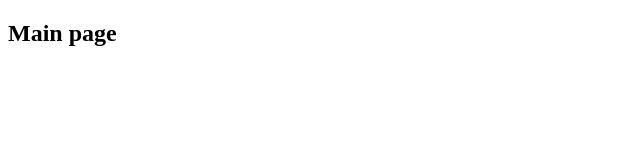
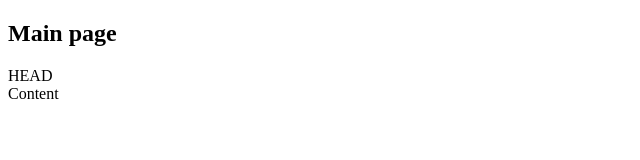
Before and after one commit to wonhye7/MyGitApp, a plain HTML site: page index.html in a window 1280 px wide. Shown: the whole page, without its empty margins (0-640 px from the left). Drawn offline with Linux system fonts and the light colour scheme.

Commit message:
index.html에 HEAD와 Content 영역의 DIV 태그 추가

```diff
--- a/index.html
+++ b/index.html
@@ -7,5 +7,11 @@
 </head>
 <body>
     <h2>Main page</h2>
+    <div>
+        HEAD
+    </div>
+    <div>
+        Content
+    </div>
 </body>
 </html>
```
